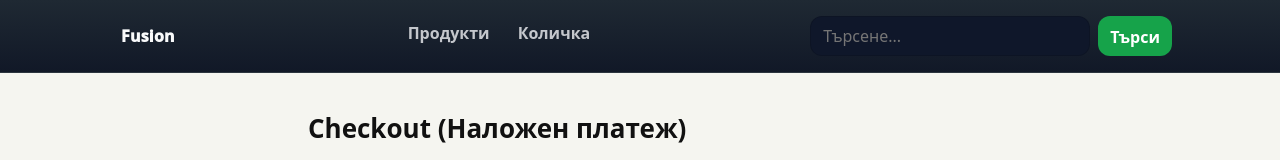
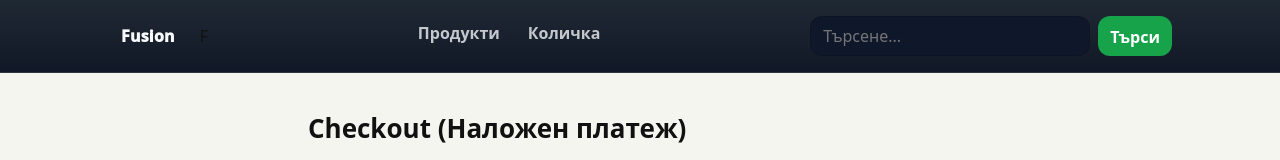
Before and after one commit to slav77-cpu/fusion-shop, a React (Vite) app in the folder client/: page /checkout in a window 1280 px wide. Shown: the top 160 px of the page. Built offline with nearby package versions, Linux system fonts and the light colour scheme; no server answers; the HTML template or start-up script is replaced by a standard one.

Commit message:
navbar update

```diff
--- a/client/src/components/Navbar.jsx
+++ b/client/src/components/Navbar.jsx
@@ -44,7 +44,15 @@ export default function Navbar({ cartCount = 0, isAdmin = false, onAdminLogout }
           <NavLink to="/" className="nav__brand" onClick={() => setOpen(false)}>
             Fusion
           </NavLink>
-
+          <NavLink
+            to="/admin/login"
+            className="nav__mark"
+            aria-label="Админ вход"
+            title="Админ вход"
+            onClick={() => setOpen(false)}
+          >
+            F
+          </NavLink>
           <button
             className="nav__burger"
             type="button"
```
